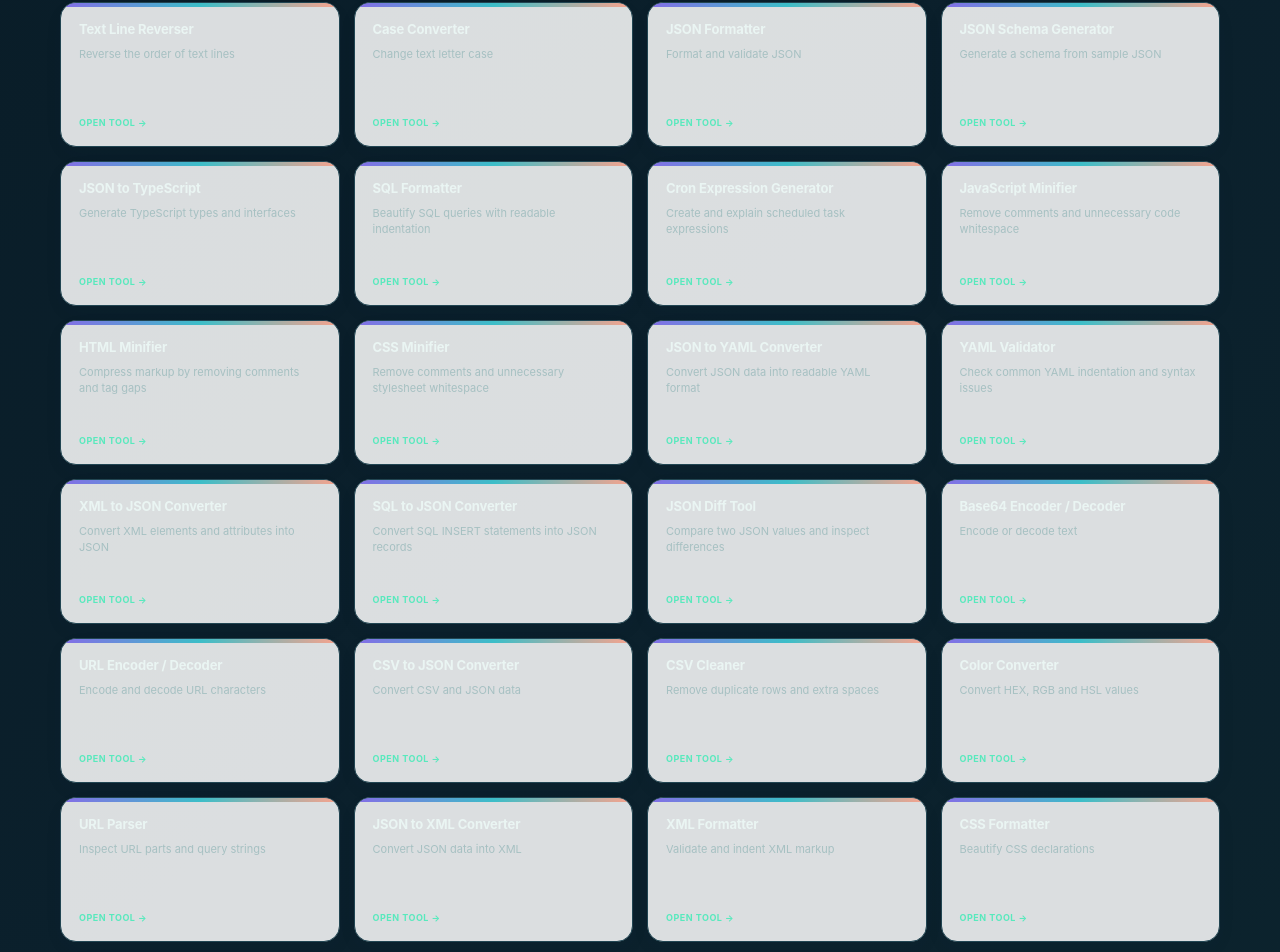
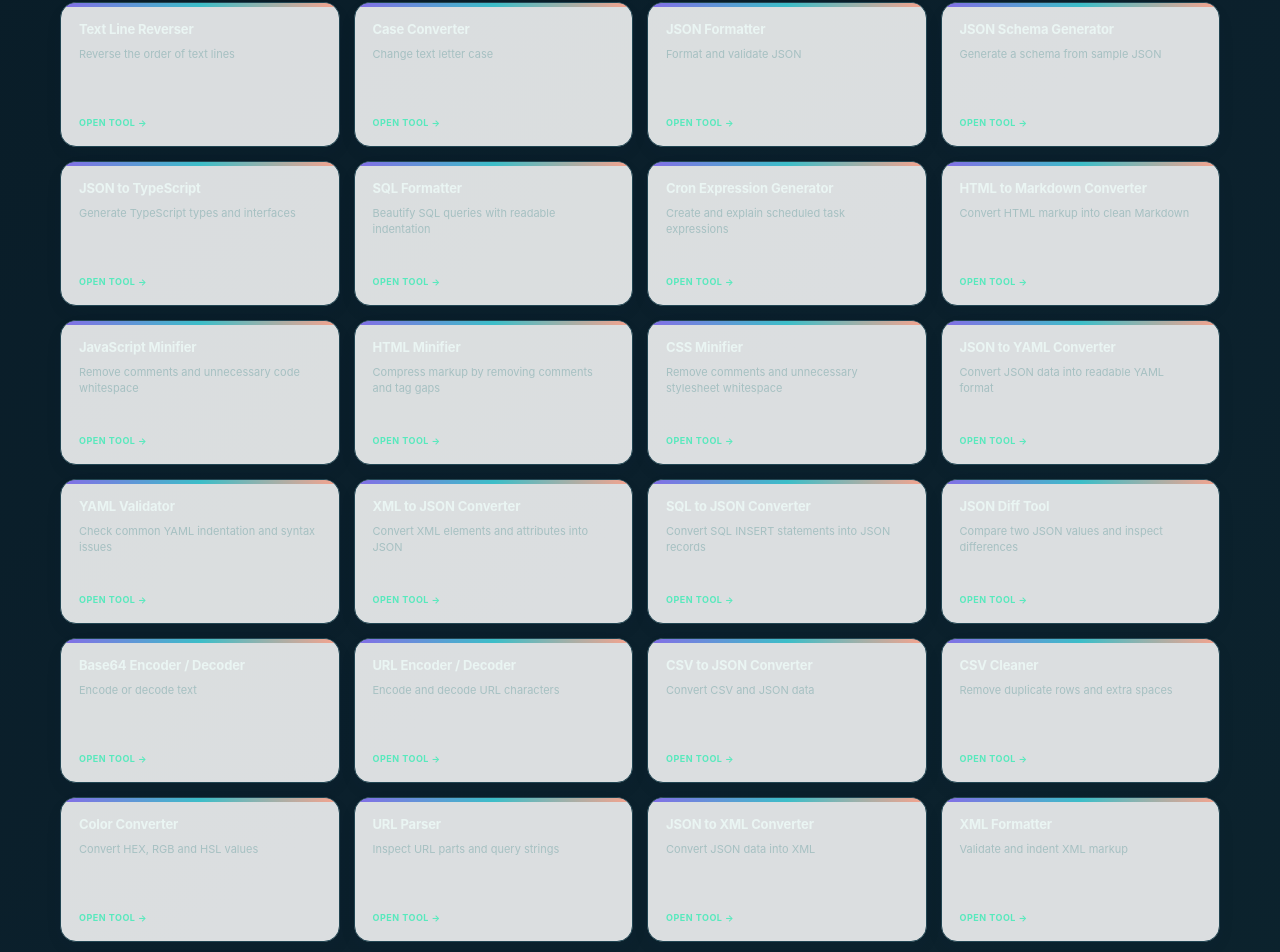
Before and after one commit to ya6331856-cpu/pic-to-spec, a Next.js app: page / in a window 1280 px wide. Shown: the part 3401-4353 px from the top of the page. Built offline with nearby package versions, Linux system fonts and the light colour scheme; no server answers.

Commit message:
Register HTML to Markdown converter

```diff
--- a/app/page.tsx
+++ b/app/page.tsx
@@ -197,6 +197,7 @@ export default function Home() {
         <a className="tool-card" href="/json-to-typescript"><b>JSON to TypeScript</b><small>Generate TypeScript types and interfaces</small><strong>OPEN TOOL →</strong></a>
         <a className="tool-card" href="/sql-formatter"><b>SQL Formatter</b><small>Beautify SQL queries with readable indentation</small><strong>OPEN TOOL →</strong></a>
         <a className="tool-card" href="/cron-expression-generator"><b>Cron Expression Generator</b><small>Create and explain scheduled task expressions</small><strong>OPEN TOOL →</strong></a>
+        <a className="tool-card" href="/html-to-markdown-converter"><b>HTML to Markdown Converter</b><small>Convert HTML markup into clean Markdown</small><strong>OPEN TOOL →</strong></a>
         <a className="tool-card" href="/javascript-minifier"><b>JavaScript Minifier</b><small>Remove comments and unnecessary code whitespace</small><strong>OPEN TOOL →</strong></a>
         <a className="tool-card" href="/html-minifier"><b>HTML Minifier</b><small>Compress markup by removing comments and tag gaps</small><strong>OPEN TOOL →</strong></a>
         <a className="tool-card" href="/css-minifier"><b>CSS Minifier</b><small>Remove comments and unnecessary stylesheet whitespace</small><strong>OPEN TOOL →</strong></a>
```
